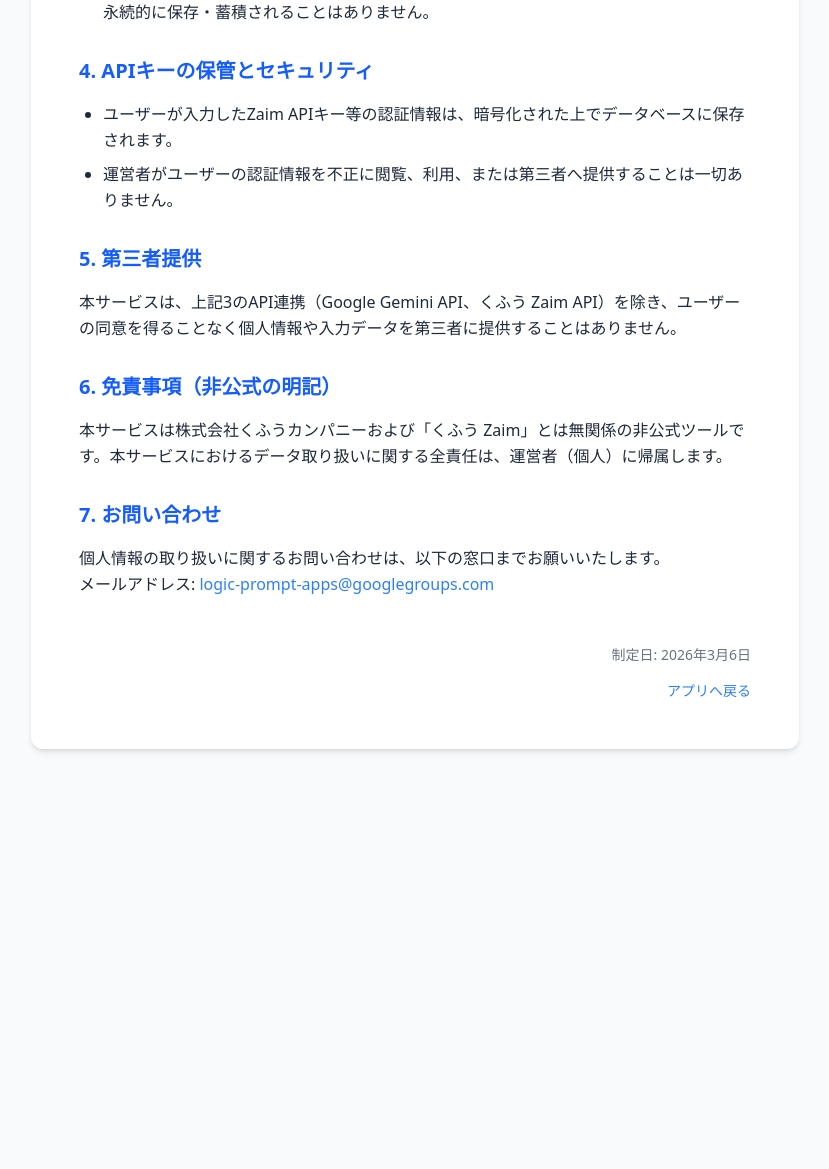
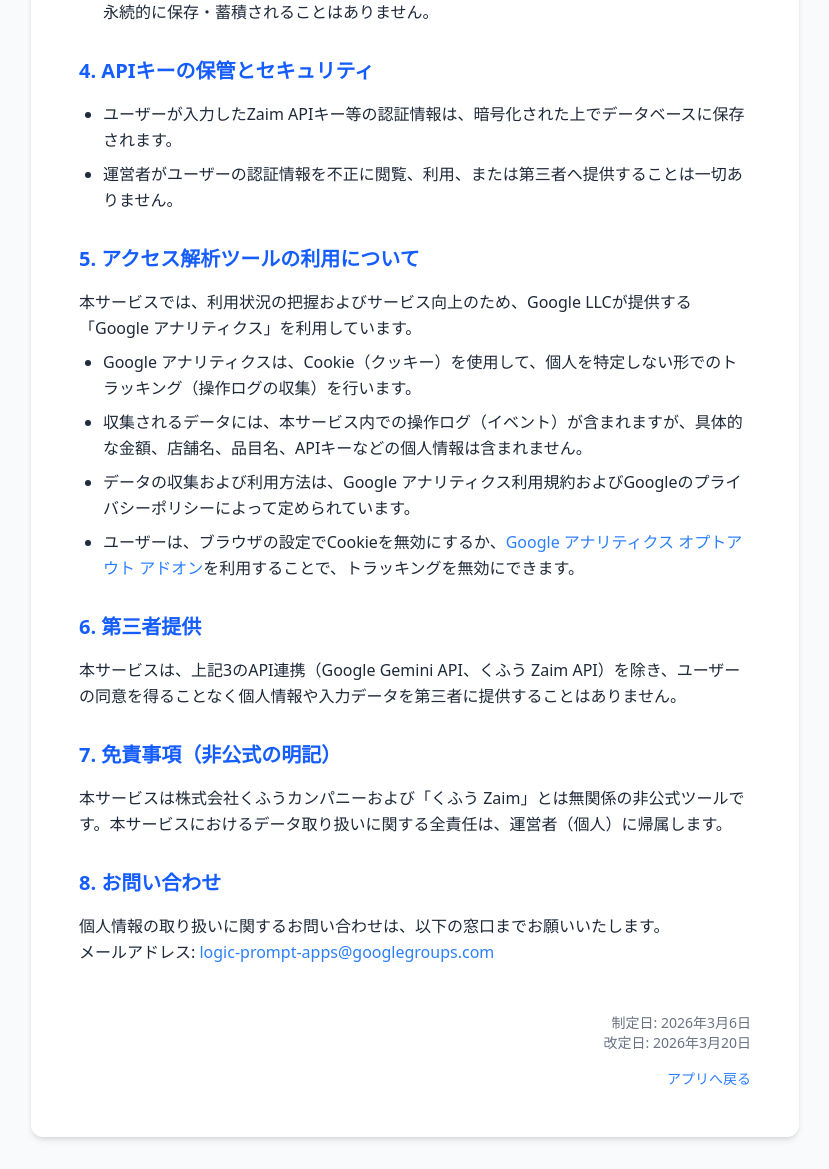
Before and after one commit to y-kbys/zaim-lens, a FastAPI app: page /privacy.html in a window 1280 px wide. Shown: the part 846-2015 px from the top of the page, without its empty margins (225-1054 px from the left). Before the commit the page ends 1598 px from the top, so only its background shows below. Run offline with FastAPI, Linux system fonts and the light colour scheme; style sheets or scripts are compiled from the project's sources.

Commit message:
docs: update privacy policy with GA4 data collection and revision date
プライバシーポリシーに以下の内容を追加しました。
- Google アナリティクスによるデータ収集に関するセクションの追加。
- 制定日に加え、最新の改定日（2026年3月20日）の追記。
- それに伴う項番の調整。

```diff
--- a/templates/privacy.html
+++ b/templates/privacy.html
@@ -80,17 +80,28 @@
         </section>
 
         <section class="mb-8">
-            <h2 class="text-xl font-semibold mb-4 text-blue-600 dark:text-blue-400">5. 第三者提供</h2>
+            <h2 class="text-xl font-semibold mb-4 text-blue-600 dark:text-blue-400">5. アクセス解析ツールの利用について</h2>
+            <p class="mb-2">本サービスでは、利用状況の把握およびサービス向上のため、Google LLCが提供する「Google アナリティクス」を利用しています。</p>
+            <ul class="list-disc pl-6 space-y-2">
+                <li>Google アナリティクスは、Cookie（クッキー）を使用して、個人を特定しない形でのトラッキング（操作ログの収集）を行います。</li>
+                <li>収集されるデータには、本サービス内での操作ログ（イベント）が含まれますが、具体的な金額、店舗名、品目名、APIキーなどの個人情報は含まれません。</li>
+                <li>データの収集および利用方法は、Google アナリティクス利用規約およびGoogleのプライバシーポリシーによって定められています。</li>
+                <li>ユーザーは、ブラウザの設定でCookieを無効にするか、<a href="https://tools.google.com/dlpage/gaoptout" target="_blank" class="text-blue-500 hover:underline">Google アナリティクス オプトアウト アドオン</a>を利用することで、トラッキングを無効にできます。</li>
+            </ul>
+        </section>
+
+        <section class="mb-8">
+            <h2 class="text-xl font-semibold mb-4 text-blue-600 dark:text-blue-400">6. 第三者提供</h2>
             <p>本サービスは、上記3のAPI連携（Google Gemini API、くふう Zaim API）を除き、ユーザーの同意を得ることなく個人情報や入力データを第三者に提供することはありません。</p>
         </section>
 
         <section class="mb-8">
-            <h2 class="text-xl font-semibold mb-4 text-blue-600 dark:text-blue-400">6. 免責事項（非公式の明記）</h2>
+            <h2 class="text-xl font-semibold mb-4 text-blue-600 dark:text-blue-400">7. 免責事項（非公式の明記）</h2>
             <p>本サービスは株式会社くふうカンパニーおよび「くふう Zaim」とは無関係の非公式ツールです。本サービスにおけるデータ取り扱いに関する全責任は、運営者（個人）に帰属します。</p>
         </section>
 
         <section class="mb-8">
-            <h2 class="text-xl font-semibold mb-4 text-blue-600 dark:text-blue-400">7. お問い合わせ</h2>
+            <h2 class="text-xl font-semibold mb-4 text-blue-600 dark:text-blue-400">8. お問い合わせ</h2>
             <p>個人情報の取り扱いに関するお問い合わせは、以下の窓口までお願いいたします。<br>
                 メールアドレス: <a href="mailto:logic-prompt-apps@googlegroups.com"
                     class="text-blue-500 hover:underline">logic-prompt-apps@googlegroups.com</a></p>
@@ -98,6 +109,7 @@
 
         <div class="text-right text-sm text-gray-500 mt-12">
             制定日: 2026年3月6日<br>
+            改定日: 2026年3月20日<br>
             <a href="/" class="text-blue-500 hover:underline mt-4 inline-block">アプリへ戻る</a>
         </div>
     </div>
```
